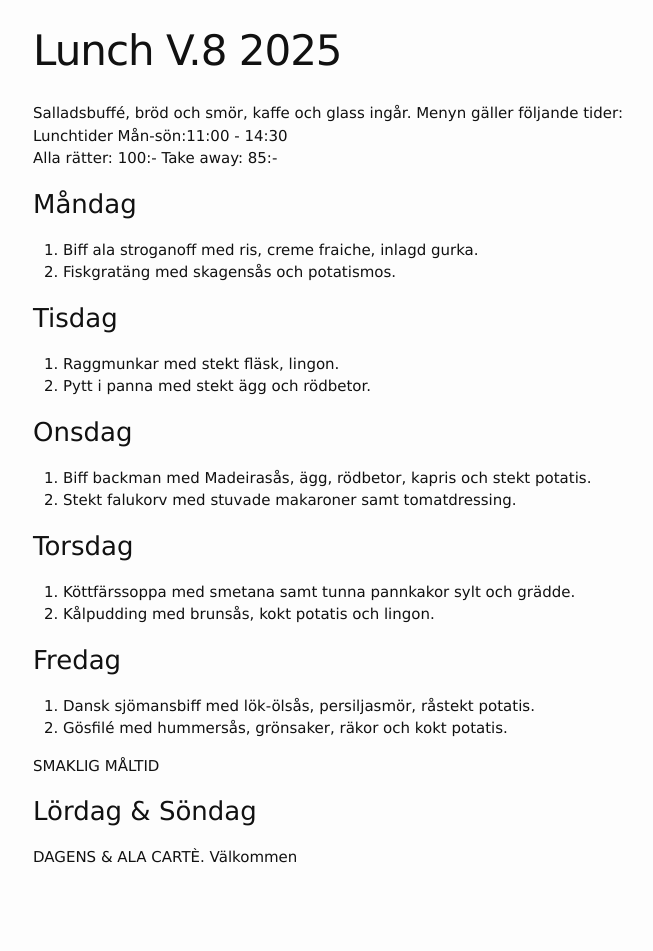
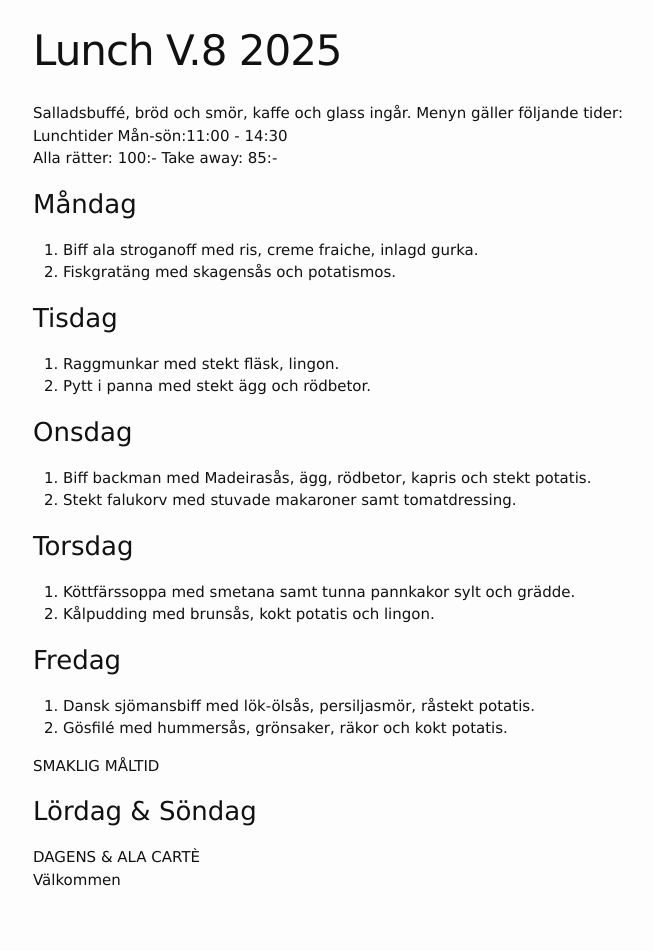
Before and after one commit to FarInn62/farinn62.github.io, a Jekyll site: the page built from lunch.md, in a window 1280 px wide. Shown: the whole page, without its empty margins (237-890 px from the left). Built offline with Jekyll 4.4.1, drawn with Linux system fonts in a browser that asks for light colours; before the commit the page ends 929 px from its top, so only the background shows below that.

```diff
--- a/lunch.md
+++ b/lunch.md
@@ -38,5 +38,5 @@ SMAKLIG MÅLTID
 
 ### Lördag & Söndag
 
-DAGENS & ALA CARTÈ.
+DAGENS & ALA CARTÈ
 Välkommen
```
